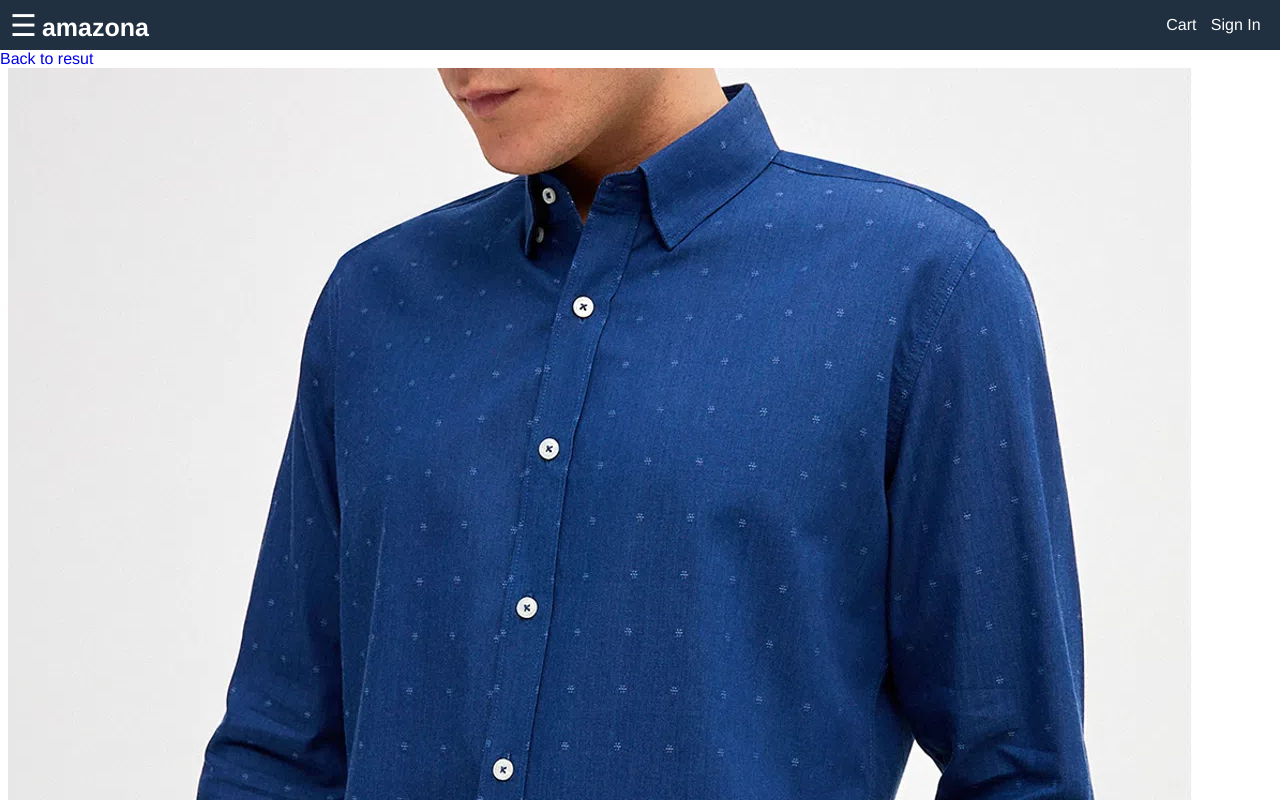
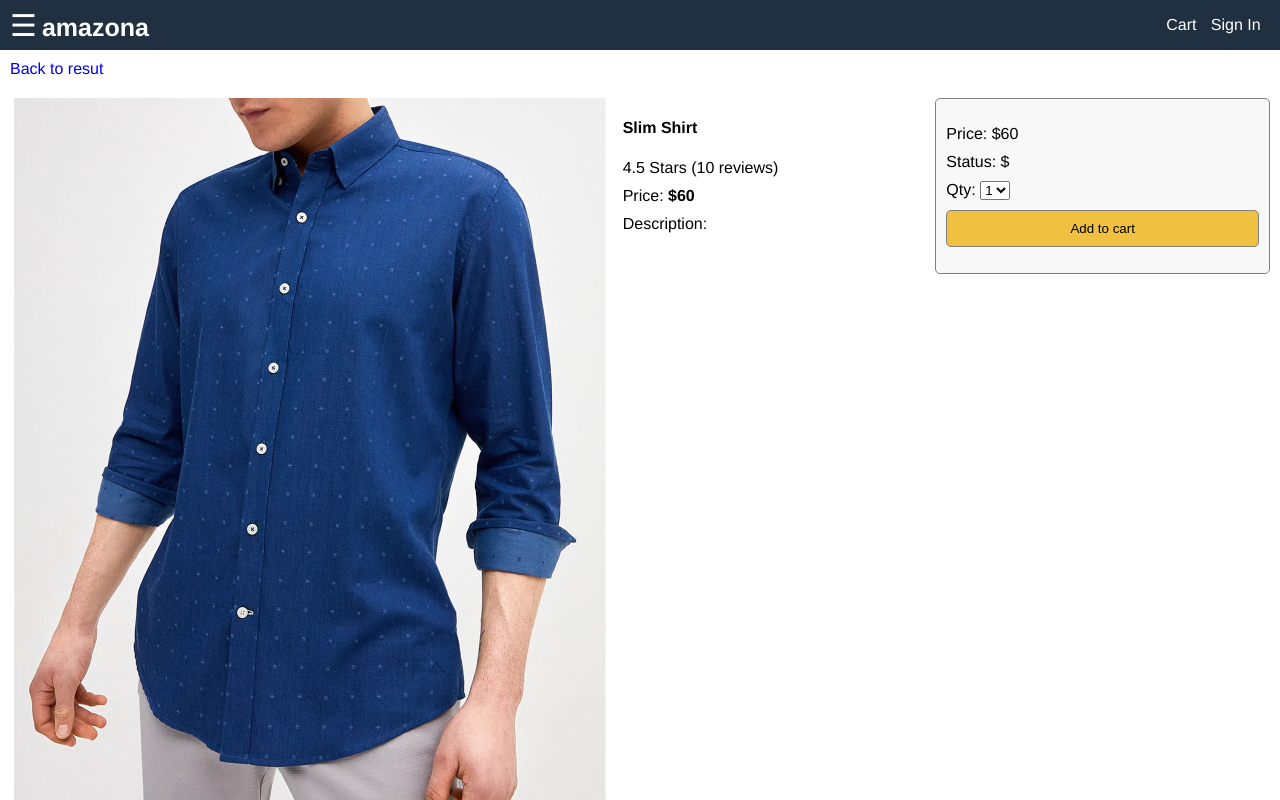
Before and after one commit to ignacioainol/amazona, a React (Create React App) app in the folder frontend/: page /product/1 in a window 1280 px wide. Shown: the top 800 px of the page. Built offline with nearby package versions, Linux system fonts and the light colour scheme.

Commit message:
product detail frontend

```diff
--- a/frontend/src/Screens/ProductScreen.js
+++ b/frontend/src/Screens/ProductScreen.js
@@ -7,7 +7,7 @@
     const product = data.products.find(x => x._id === props.match.params.id);
     console.log(product);
     return <div>
-        <div>
+        <div className="back-to-result">
             <Link to="/">Back to resut</Link>
         </div>
         <div className="details">
@@ -22,6 +22,36 @@
                     <li>
                         {product.rating} Stars ({product.numReviews} reviews)
                     </li>
+                    <li>
+                        Price: <b>${product.price}</b>
+                    </li>
+                    <li>
+                        Description:
+                        <div>
+                            {product.description}
+                        </div>
+                    </li>
+                </ul>
+            </div>
+            <div className="details-action">
+                <ul>
+                    <li>
+                        Price: ${product.price}
+                    </li>
+                    <li>
+                        Status: ${product.status}
+                    </li>
+                    <li>
+                        Qty: <select name="" id="">
+                            <option value="">1</option>
+                            <option value="">2</option>
+                            <option value="">3</option>
+                            <option value="">4</option>
+                        </select>
+                    </li>
+                    <li>
+                        <button className="button primary">Add to cart</button>
+                    </li>
                 </ul>
             </div>
         </div>
--- a/frontend/src/index.css
+++ b/frontend/src/index.css
@@ -131,3 +131,57 @@
   right: .5rem;
   top: 1.5rem;
 }
+
+/*Product detail*/
+.details{
+  display: flex;
+  justify-content: space-between;
+  align-items: flex-start;
+  flex-wrap: wrap;
+  padding: 1rem;
+}
+.details-image{
+  flex: 1 2 60rem;
+}
+.details-image img{
+  max-width: 60rem;
+  widows: 100%;
+}
+.details-info{
+  flex: 1 1 30rem;
+}
+.details-action{
+  flex: 1 1 30rem;
+}
+.details-info ul, .details-action ul{
+  list-style-type: none;
+  padding: 0;
+}
+.details-info li, .details-action li{
+  margin-bottom: 1rem;
+}
+.back-to-result{
+  padding: 1rem;
+}
+.details-action{
+  border: .1rem #808080 solid;
+  border-radius: 0.5rem;
+  background-color: #f8f8f8;
+  padding: 1rem;
+}
+.details-action ul li:last-child{
+  display: flex;
+  flex-direction: column;
+}
+.button{
+  padding: 1rem;
+  border: .1rem #808080 solid;
+  cursor: pointer;
+  border-radius: 0.5rem;
+}
+.button:hover{
+  border: .1rem #404040 solid;
+}
+.button.primary{
+  background-color: #f0c040;
+}
```
Also changed, not shown: 1 other file (tests, documents, lock files or other folders).
